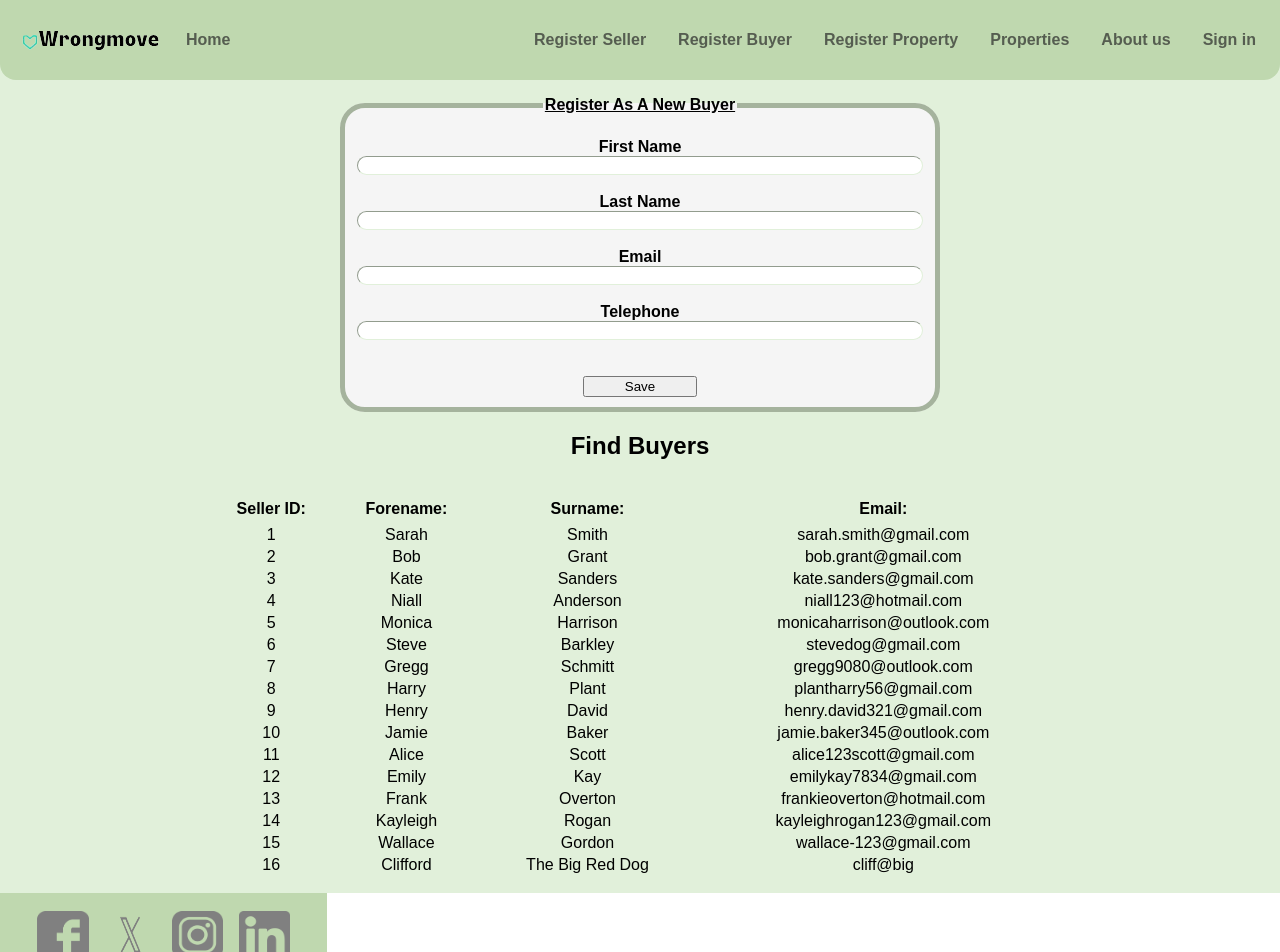
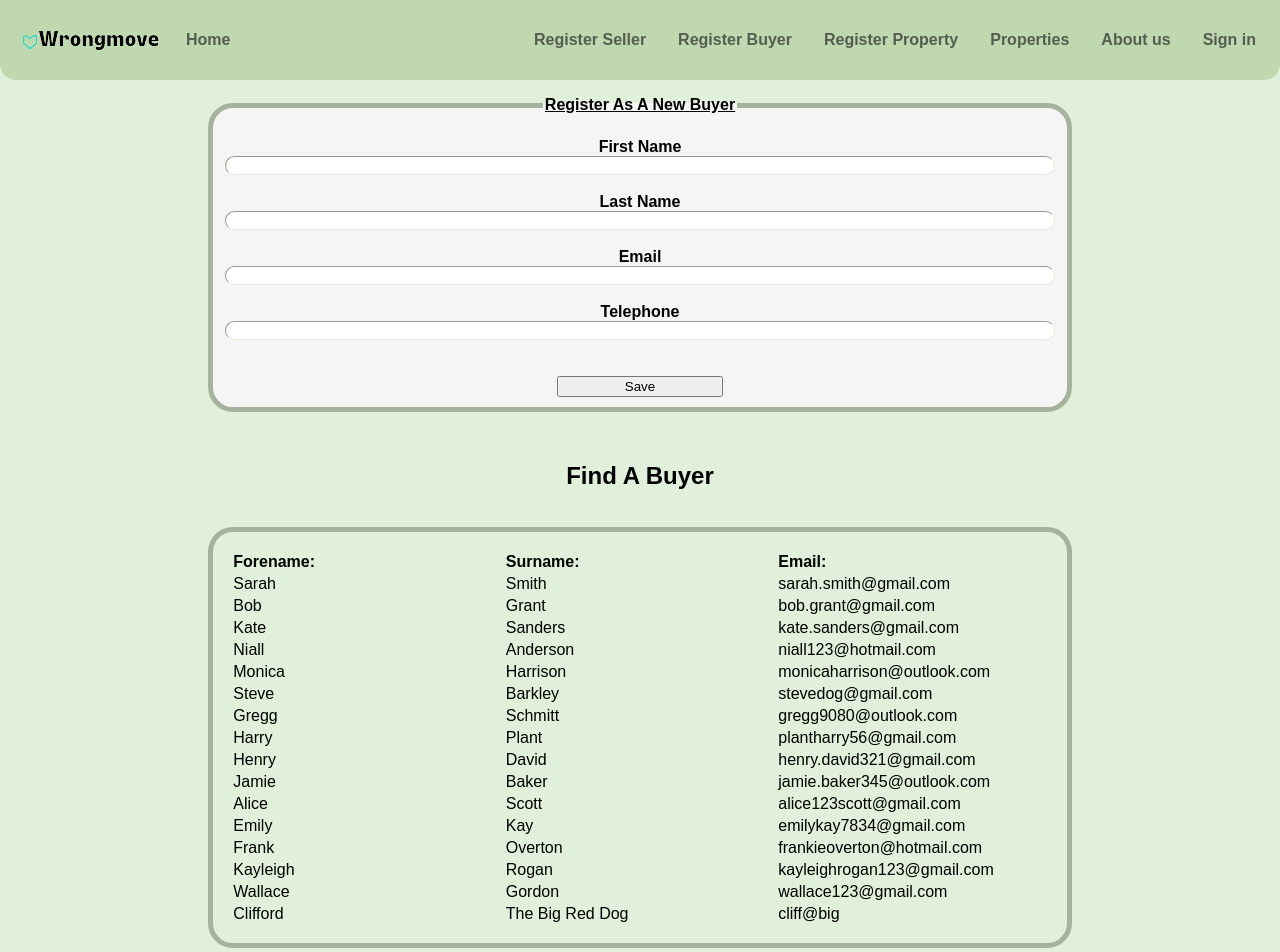
Before and after one commit to starwarsjedi321/GroupProject, a React (Create React App) app in the folder groupproject/: page /register-buyer in a window 1280 px wide. Shown: the top 952 px of the page. Built offline with nearby package versions, Linux system fonts and the light colour scheme.

Commit message:
css changes to buyerpage

```diff
--- a/groupproject/src/App.js
+++ b/groupproject/src/App.js
@@ -31,11 +31,11 @@ function App() {
             />
             <Route
             path="register-seller"
-            element={[<SellerForm/>, <DisplaySellers user="Sellers"/>]}
+            element={[<SellerForm/>, <DisplaySellers user="Seller"/>]}
             />
             <Route
             path="register-buyer"
-            element= {[<Buyerform />, <DisplaySellers user="Buyers"/>]}
+            element= {[<Buyerform />, <DisplaySellers user="Buyer"/>]}
             />
             <Route
             path="properties/:query"
--- a/groupproject/src/components/Buyerform.js
+++ b/groupproject/src/components/Buyerform.js
@@ -49,6 +49,7 @@ export default function(props){
         // creating actual form
         <form id="form1" onSubmit={(event) => {handleSubmit(event)}}>
             <fieldset className="wrapper">
+
                     <legend className="title">Register As A New Buyer</legend>
                     <br></br>
                     <b className='labels'>First Name</b>
--- a/groupproject/src/components/DisplaySellers.js
+++ b/groupproject/src/components/DisplaySellers.js
@@ -8,38 +8,43 @@ const DisplaySellers = (props) => {
 
     let display;
 
-    if (props.user == "Sellers") {
+    if (props.user == "Seller") {
         display = data.sellers;
     }
-    else if (props.user == "Buyers") {
+    else if (props.user == "Buyer") {
         display = data.buyers;
     }
 
     return (
         <div className="total">
-            <h1>Find {props.user}</h1>
+            <h1>Find A {props.user}</h1>
             <br />
-
-            <table name="sellerData">
+            <div className = "scroll">
+                <table  name="sellerData">
                     <tr>
-                    <th>Seller ID: </th>
+                        {/* <th>{props.user}: </th> */}
                         <th>Forename: </th>
                         <th>Surname: </th>
-                    <th>Email: </th>
+                        <th className='smallScreen' >Email: </th>
                     </tr>
+
+
                     {display.map((details) => {
                         return (
                             <tr key={details.id} >
-                            <td>{details.ID}</td>
+                                {/* <td>{details.ID}</td> */}
                                 <td>{details.firstName}</td>
                                 <td>{details.lastName}</td>
-                            <td>{details.email}</td>
+                                <td className='smallScreen'>{details.email}</td>
                             </tr>
                         )
                     }
                     )}
                 </table>
             </div>
+
+
+        </div>
     );
 }
 
--- a/groupproject/src/database/Properties.json
+++ b/groupproject/src/database/Properties.json
@@ -116,7 +116,7 @@
       "ID": 15,
       "firstName": "Wallace",
       "lastName": "Gordon",
-      "email": "wallace-123@gmail.com",
+      "email": "wallace123@gmail.com",
       "telephone": "07418394628",
       "id": "2295"
     },
--- a/groupproject/src/styles/displayUsers.css
+++ b/groupproject/src/styles/displayUsers.css
@@ -1,23 +1,68 @@
-.total {
+div.total {
+
+
+
     width: 100%;
-    border-radius: 25px;
-    border-color: #a5b39d;
-    border-width: 5px;
     align-items: center;
+    max-width: 100%;
+
+}
+
+div.scroll {
+
+    display: flex;
+    justify-content: center;
+
 
 }
 
 table {
+
+
     width: 100%;
-
+    border: 5px solid;
+    border-radius: 25px;
+    border-color: #a5b39d;
+    align-items: center;
+    padding: 2%;
+    table-layout: fixed;
+    margin: 0;
 
 }
 
 th {
-    text-align: center;
-    padding-bottom: 5px;
+    text-align: left;
 }
 
-tr, td {
-    text-align: center;
+/* th.fixed {
+    top: 0;
+    position: sticky;
+} */
+
+tr {
+    text-align: left;
+    width: 100%;
+
 }
+
+td {
+    text-align: left;
+    width: 100%;
+    word-wrap: break-word;
+}
+
+
+
+@media screen and (max-width: 800px){
+    /* .smallScreen {
+        /* display: none; */
+
+    .scroll {
+        font-size: 0.8em;
+        height: 200px;
+        overflow-y: auto;
+        overflow: hidden;
+        width: 100%;
+
+    }
+}
--- a/groupproject/src/styles/form.css
+++ b/groupproject/src/styles/form.css
@@ -8,7 +8,10 @@
     border-width: 5px;
     border-color: #a5b39d;
     border-style: solid;
-
+    margin: 0;
+    margin-bottom: 30px;
+    width: 100%;
+    max-width: -webkit-fill-available;
 }
 
 .title {
@@ -38,7 +41,8 @@
 }
 
 #form1 {
-    width: 70%;
-    padding-left: 15%;
-    padding-right: 15%;
+    display: flex;
+    flex-direction: column;
+    align-items: center;
+    width: 100%;
 }
--- a/groupproject/src/styles/layout.css
+++ b/groupproject/src/styles/layout.css
@@ -10,6 +10,8 @@ html, body, #root, .App, .App-header {
 
 nav, main {
     display: flex;
+    justify-content: center;
+
 }
 
 .App-header {
@@ -83,6 +85,9 @@ main {
     padding: 1em;
     text-align: center;
     align-items: center;
+    display: flex;
+    flex-direction: column;
+    justify-content: center;
 }
 
 div.footer {
```
Lines whose indentation alone changed are shown as unchanged.
